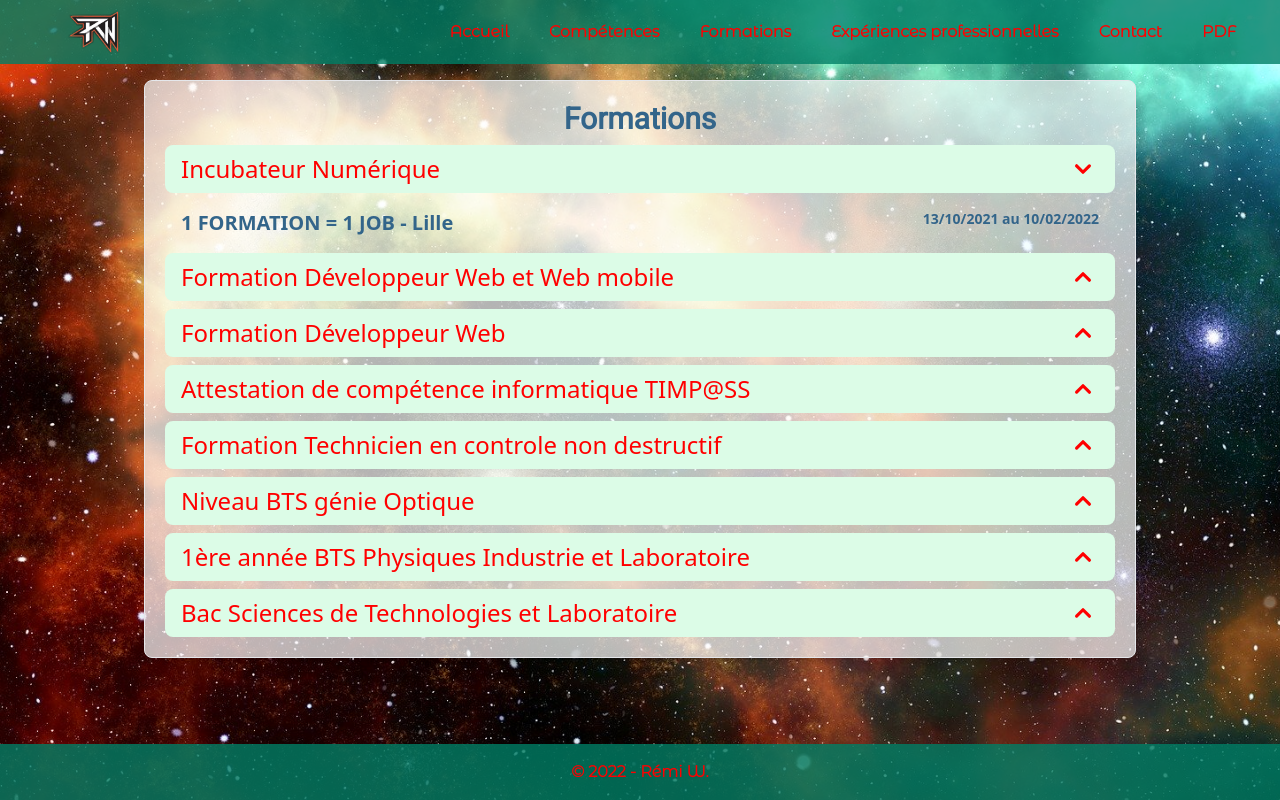
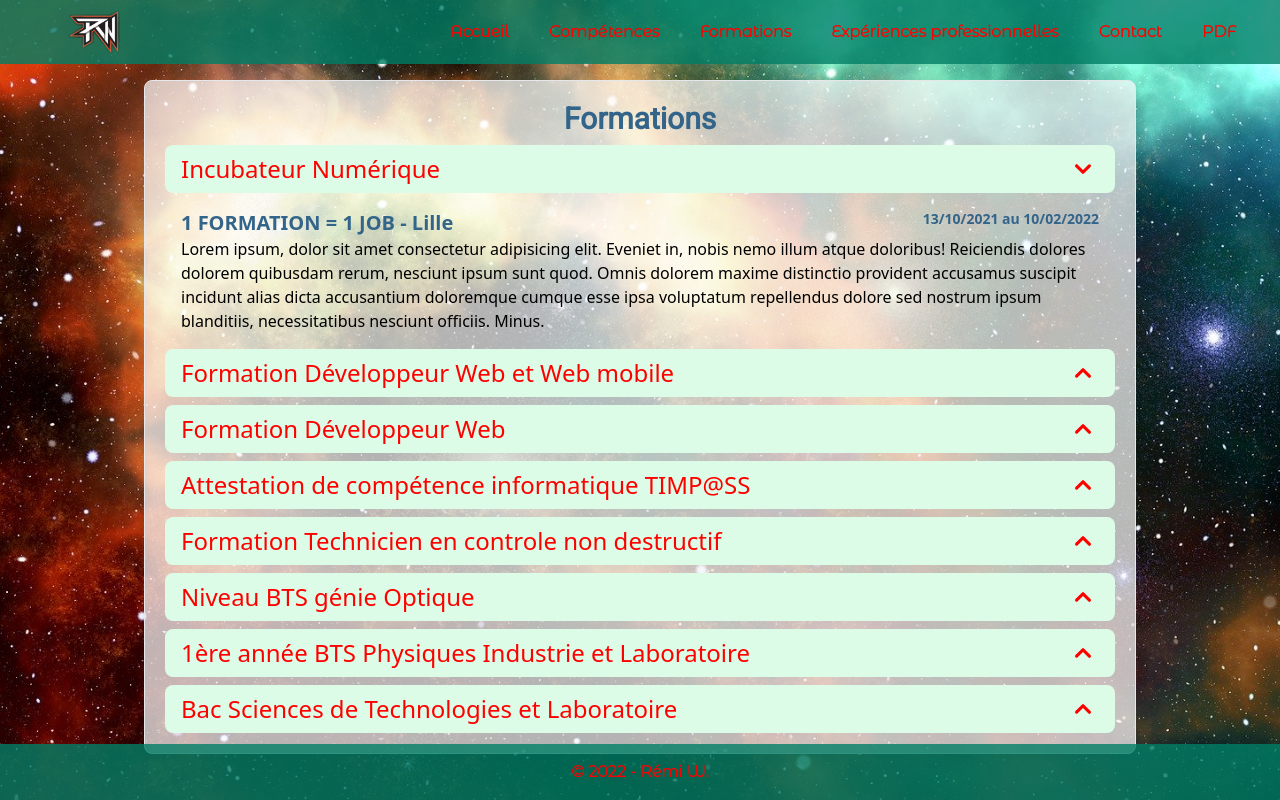
Before and after one commit to Willremi/cv-react, a React (Create React App) app: page /formations in a window 1280 px wide. Both pictures are taken after a click on the button "Incubateur Numérique". Built offline with nearby package versions, Linux system fonts and the light colour scheme; a web font is replaced by a local one.

Commit message:
insertion de disclosure dans  la page formations

```diff
--- a/src/pages/Formations.js
+++ b/src/pages/Formations.js
@@ -36,9 +36,13 @@ const Formations = () => {
                                         className={`${open && 'transform rotate-180'} w-8 h-8 text-div-red`}
                                     />
                                 </Disclosure.Button>
-                                <Disclosure.Panel className="px-4 pt-4 pb-2 flex flex-col xl:flex-row xl:justify-between">
-                                    <h3 className='text-div-blue font-semibold text-center'>{item.location}</h3>
-                                    <p className='text-div-blue font-semibold text-sm text-center'>{item.dates}</p>
+                                <Disclosure.Panel className="px-4 pt-4 pb-2 ">
+                                    <div className="flex flex-col xl:flex-row xl:justify-between">
+                                        <h3 className='text-div-blue font-semibold text-center'>{item.location}</h3>
+                                        <p className='text-div-blue font-semibold text-sm text-center'>{item.dates}</p>
+
+                                    </div>
+                                    <p>Lorem ipsum, dolor sit amet consectetur adipisicing elit. Eveniet in, nobis nemo illum atque doloribus! Reiciendis dolores dolorem quibusdam rerum, nesciunt ipsum sunt quod. Omnis dolorem maxime distinctio provident accusamus suscipit incidunt alias dicta accusantium doloremque cumque esse ipsa voluptatum repellendus dolore sed nostrum ipsum blanditiis, necessitatibus nesciunt officiis. Minus.</p>
                                 </Disclosure.Panel>
                             </>
                         )}
```
